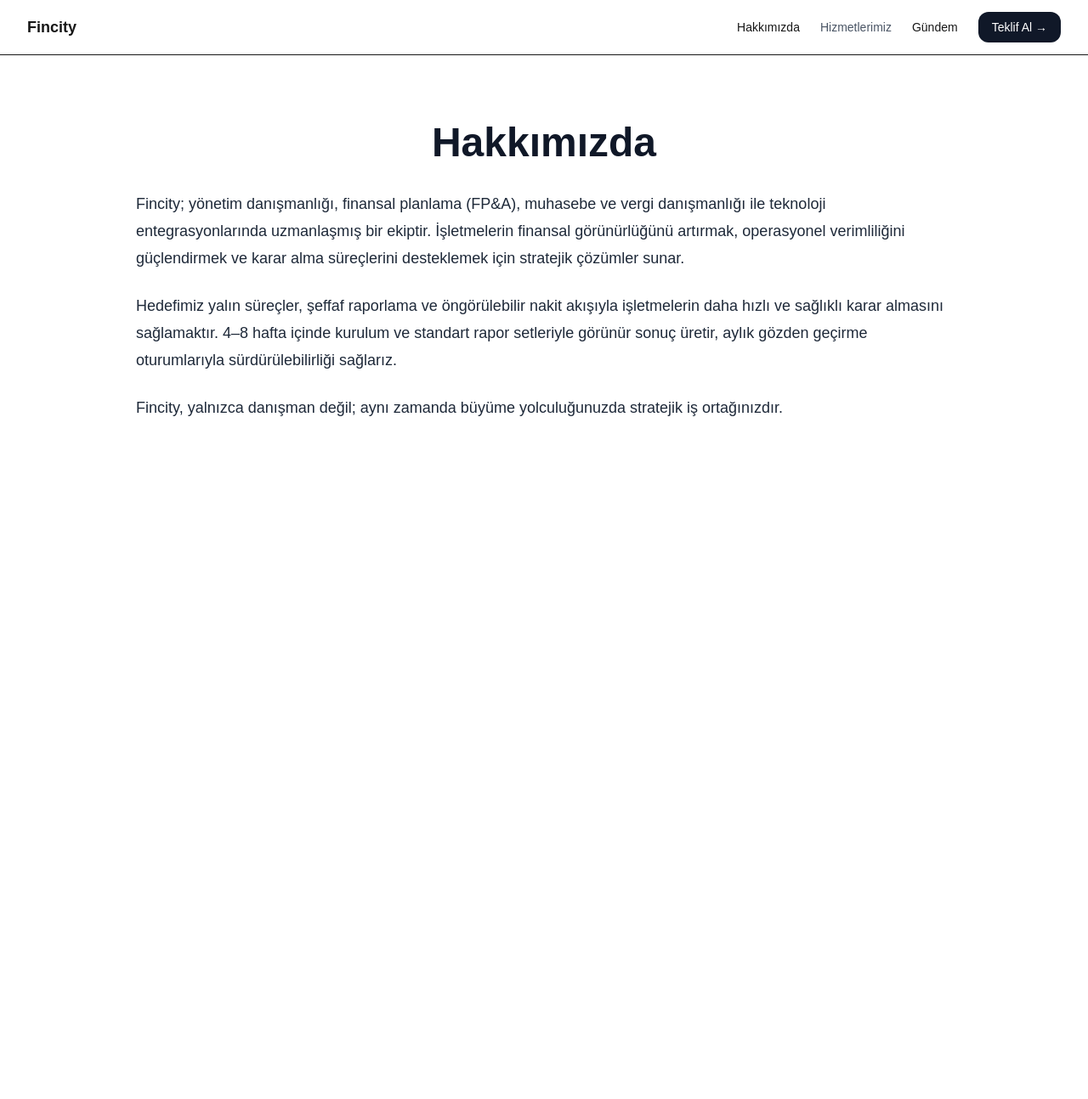
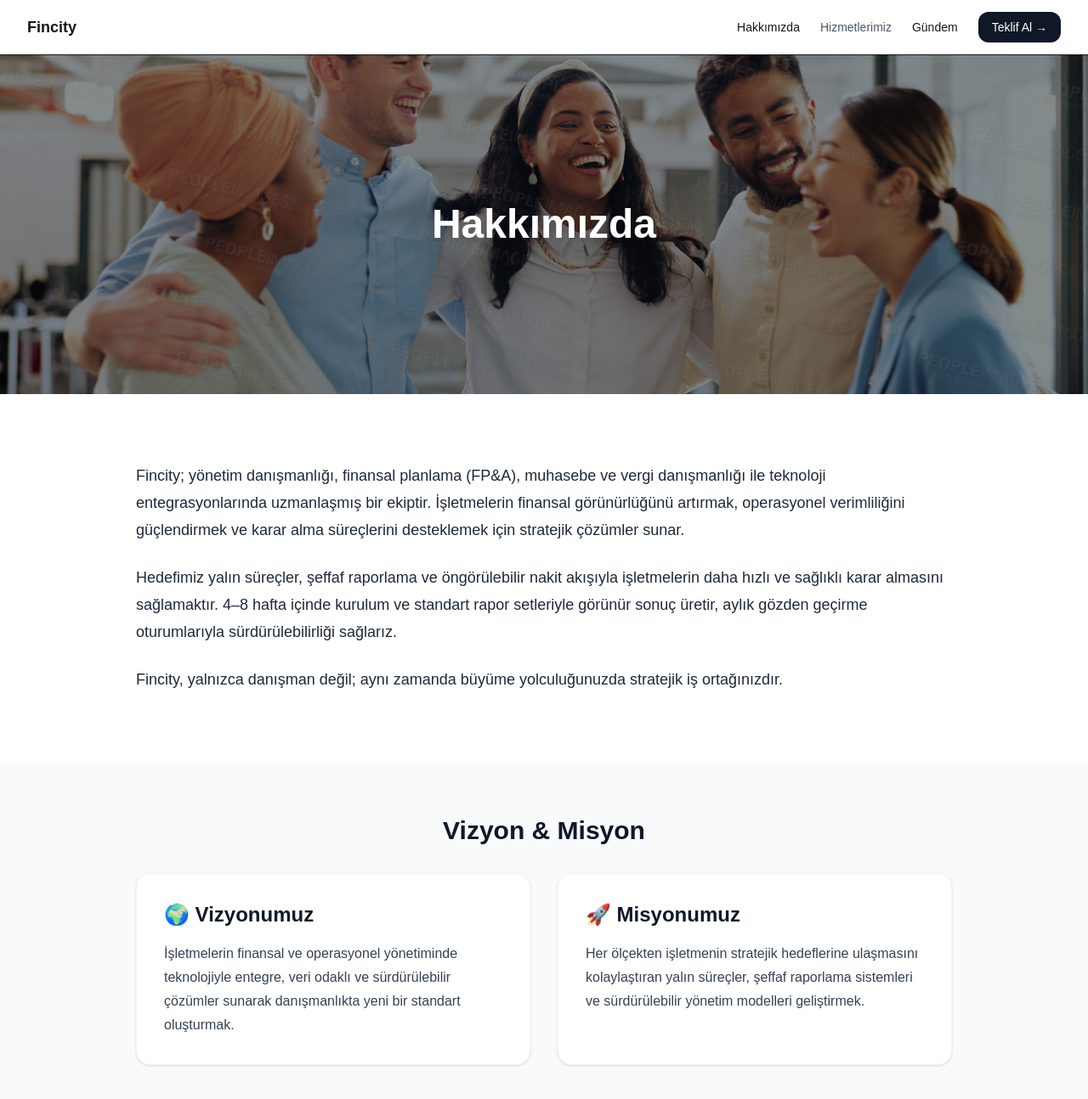
Before and after one commit to FinsightTR/fincity-site, a Next.js app: page /about in a window 1280 px wide. Shown: the top 1294 px of the page at 85% size. Before the commit the page ends 800 px from the top, so only its background shows below. Built offline with nearby package versions, Linux system fonts and the light colour scheme.

Commit message:
Hakkımızda sayfasına görsel, vizyon ve misyon bölümü eklendi

```diff
--- a/app/about/page.tsx
+++ b/app/about/page.tsx
@@ -1,4 +1,5 @@
 // app/about/page.tsx
+import Image from "next/image";
 import type { Metadata } from "next";
 
 export const metadata: Metadata = {
@@ -10,11 +11,24 @@ export const metadata: Metadata = {
 export default function AboutPage() {
   return (
     <main className="bg-white text-gray-900">
+      {/* HERO GÖRSELİ */}
+      <div className="relative w-full h-[400px]">
+        <Image
+          src="/hero-home.jpg"
+          alt="Fincity ekibi"
+          fill
+          className="object-cover brightness-90"
+          priority
+        />
+        <div className="absolute inset-0 bg-black/40 flex items-center justify-center">
+          <h1 className="text-5xl font-extrabold text-white drop-shadow-lg">
+            Hakkımızda
+          </h1>
+        </div>
+      </div>
+
+      {/* METİN KISMI */}
       <section className="mx-auto max-w-5xl px-4 sm:px-6 lg:px-8 py-20">
-        <h1 className="text-4xl sm:text-5xl font-extrabold text-center mb-8">
-          Hakkımızda
-        </h1>
-
         <p className="text-lg text-gray-800 leading-8 mb-6">
           Fincity; yönetim danışmanlığı, finansal planlama (FP&A), muhasebe ve
           vergi danışmanlığı ile teknoloji entegrasyonlarında uzmanlaşmış bir
@@ -36,6 +50,33 @@ export default function AboutPage() {
           stratejik iş ortağınızdır.
         </p>
       </section>
+
+      {/* VİZYON & MİSYON */}
+      <section className="bg-gray-50 py-16">
+        <div className="mx-auto max-w-5xl px-4 sm:px-6 lg:px-8 text-center">
+          <h2 className="text-3xl font-bold mb-8 text-gray-900">Vizyon & Misyon</h2>
+
+          <div className="grid sm:grid-cols-2 gap-8 text-left">
+            <div className="bg-white p-8 rounded-2xl shadow-sm border border-gray-100">
+              <h3 className="text-2xl font-semibold mb-4 text-gray-900">🌍 Vizyonumuz</h3>
+              <p className="text-gray-700 leading-7">
+                İşletmelerin finansal ve operasyonel yönetiminde teknolojiyle
+                entegre, veri odaklı ve sürdürülebilir çözümler sunarak
+                danışmanlıkta yeni bir standart oluşturmak.
+              </p>
+            </div>
+
+            <div className="bg-white p-8 rounded-2xl shadow-sm border border-gray-100">
+              <h3 className="text-2xl font-semibold mb-4 text-gray-900">🚀 Misyonumuz</h3>
+              <p className="text-gray-700 leading-7">
+                Her ölçekten işletmenin stratejik hedeflerine ulaşmasını
+                kolaylaştıran yalın süreçler, şeffaf raporlama sistemleri ve
+                sürdürülebilir yönetim modelleri geliştirmek.
+              </p>
+            </div>
+          </div>
+        </div>
+      </section>
     </main>
   );
 }
```
